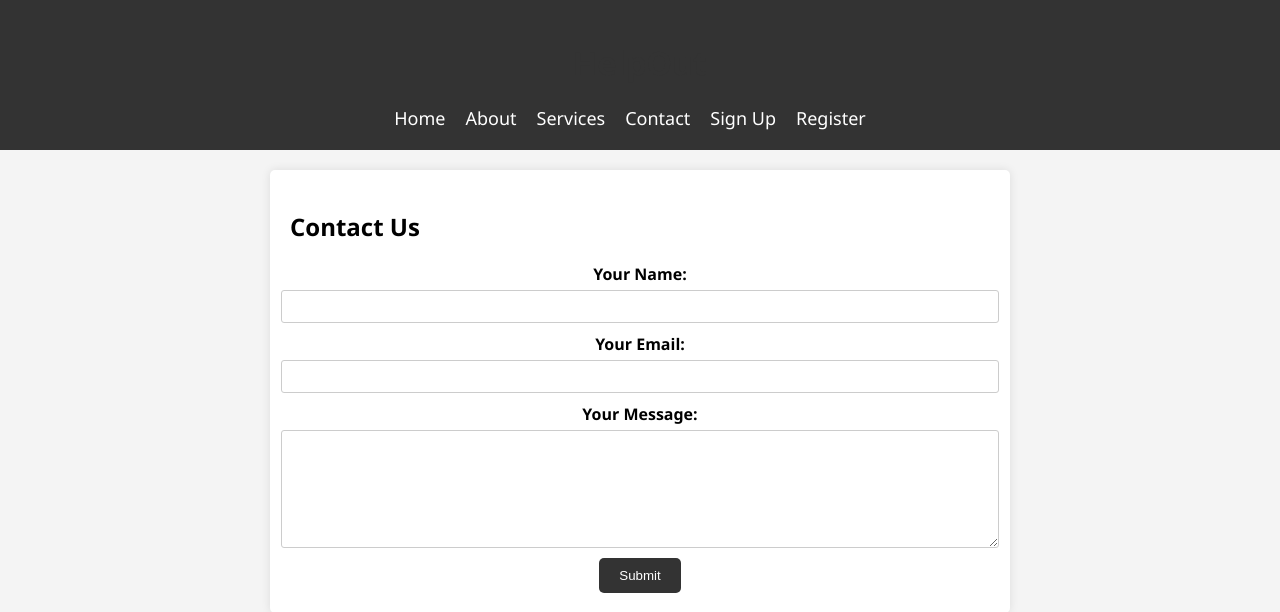
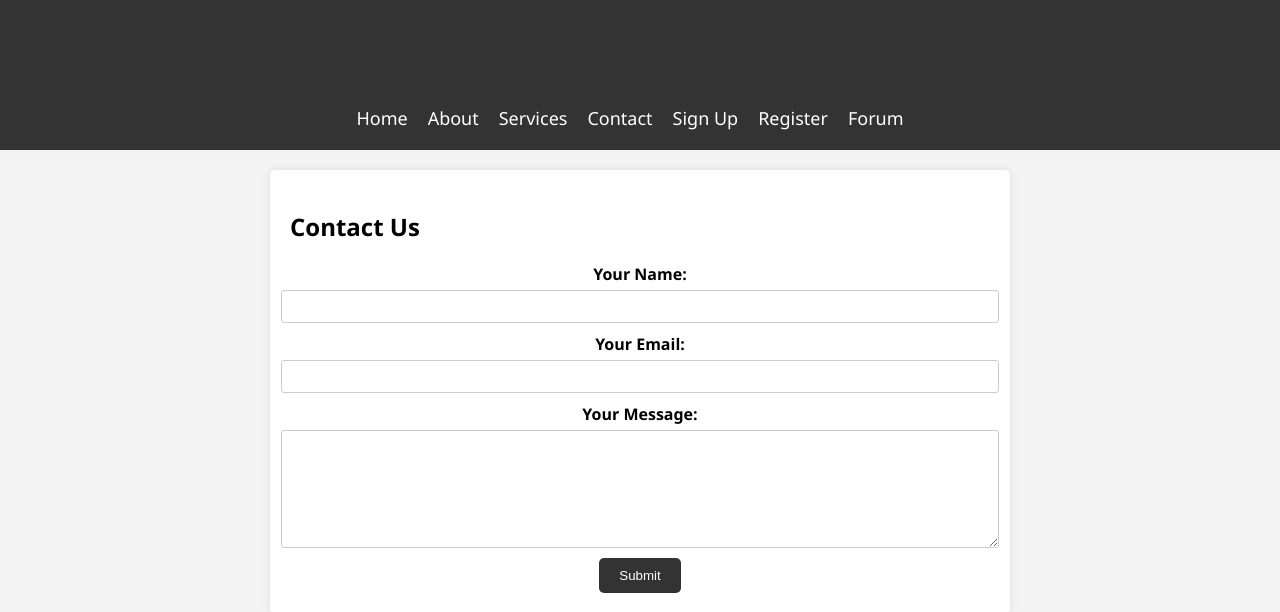
Before and after one commit to jacob-sasser/ITSC-3155-FINAL, a Flask app: template templates/contact.html in a window 1280 px wide. Shown: the top 612 px of the page. Run offline with Flask 3, Linux system fonts and the light colour scheme; the template is opened without the code that fills it, so the values that code supplies are empty; parts of the project's set-up code (start-up, migrations or seed data) failed here and were passed over.

Commit message:
Update contact.html

```diff
--- a/templates/contact.html
+++ b/templates/contact.html
@@ -95,6 +95,8 @@
             <li><a href="contact">Contact</a></li>
             <li><a href="login">Sign Up</a></li>
             <li><a href="register">Register</a></li>
+            <li><a href="forum">Forum</a></li>
+
       </ul>
     </nav>
   </header>
```
